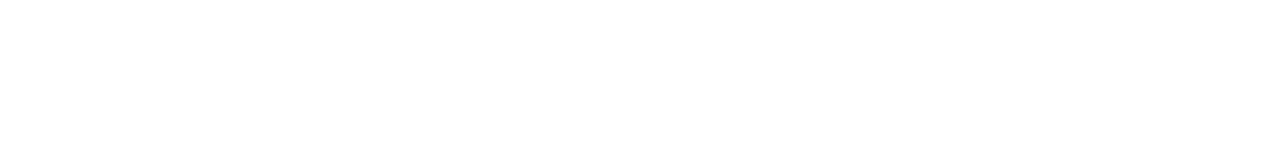
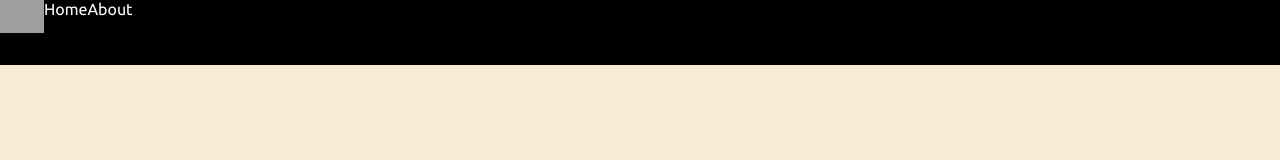
Before and after one commit to anmolrai03/Spotify-Clone, a plain HTML site: page Spotify Clone/index.html in a window 1280 px wide. Drawn offline with Linux system fonts and the light colour scheme; grey boxes are pictures that could not be loaded.

Commit message:
Working on NavBar

```diff
--- /dev/null
+++ b/Spotify Clone/Styles/nav.css
@@ -0,0 +1,16 @@
+.navigation{
+    font-family: "Ubuntu", sans-serif;
+}
+
+.navigation ul {
+    display: flex;
+    list-style-type: none;
+    height: 65px;
+    background-color: black;
+    color: white;
+}
+
+.brand-logo{
+    /* height: 50px; */
+    width: 44px;
+}
--- /dev/null
+++ b/Spotify Clone/Styles/style.css
@@ -0,0 +1,13 @@
+@import url('https://fonts.googleapis.com/css2?family=Ubuntu:ital,wght@0,300;0,400;0,500;0,700;1,300;1,400;1,500;1,700&display=swap');
+
+@import url('https://fonts.googleapis.com/css2?family=Ubuntu:ital,wght@0,300;0,400;0,500;0,700;1,300;1,400;1,500;1,700&family=Varela+Round&display=swap');
+
+body{
+    background-color: antiquewhite;
+}
+
+
+*{
+    margin: 0;
+    padding: 0;
+}
--- a/Spotify Clone/index.html
+++ b/Spotify Clone/index.html
@@ -4,8 +4,25 @@
     <meta charset="UTF-8">
     <meta name="viewport" content="width=device-width, initial-scale=1.0">
     <title>Spotify Clone</title>
+    <link rel="shortcut icon" href="https://upload.wikimedia.org/wikipedia/commons/thumb/8/84/Spotify_icon.svg/768px-Spotify_icon.svg.png" type="image/png">
+
+    <!-- Linking CSS -->
+    <link rel="stylesheet" href="Styles/style.css">
+    <link rel="stylesheet" href="Styles/nav.css">
+
 </head>
 <body>
-
+    <nav class="navigation">
+        <ul>
+            <li class="logo">
+                <img
+                    class="brand-logo"
+                    src="https://upload.wikimedia.org/wikipedia/commons/thumb/8/84/Spotify_icon.svg/768px-Spotify_icon.svg.png" alt="Spotify"
+                >
+            </li>
+            <li>Home</li>
+            <li>About</li>
+        </ul>
+    </nav>
 </body>
 </html>
```
